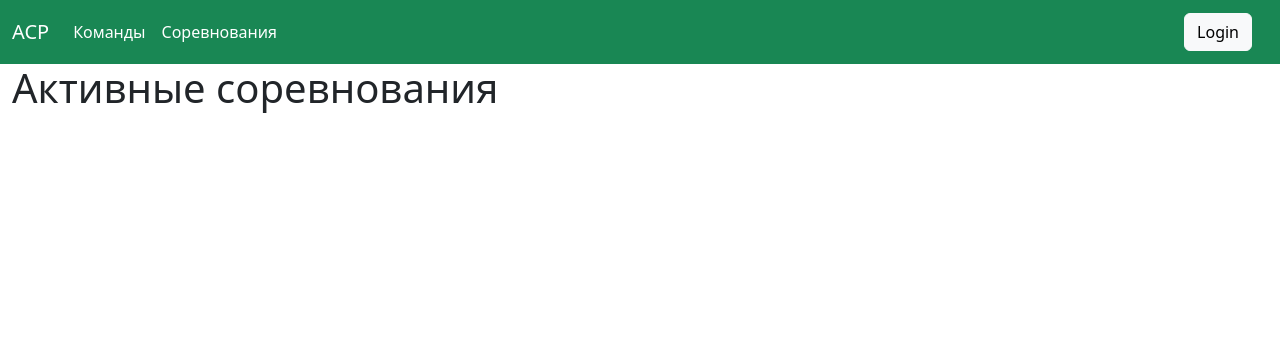
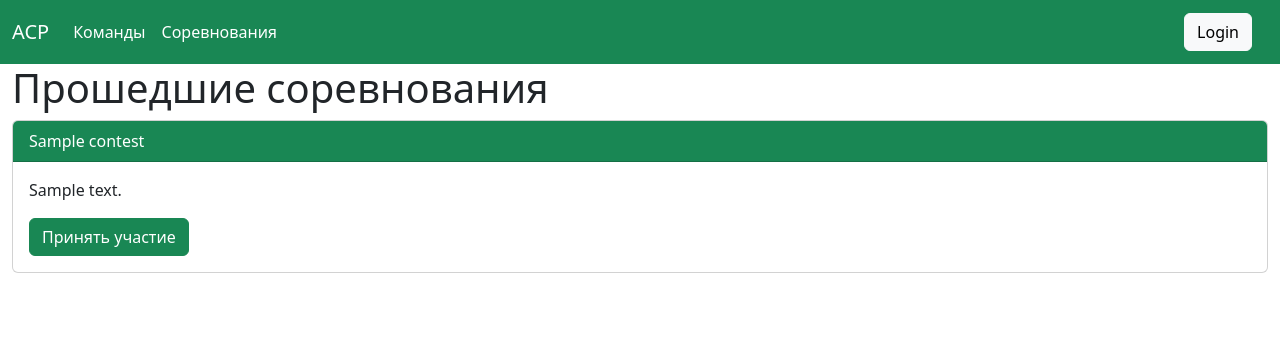
Before and after one commit to eivankin/contest_platform, a Django app: page /contests/ in a window 1280 px wide. Shown: the top 364 px of the page. Run offline with Django 3.2, Linux system fonts and the light colour scheme; tables that the repository leaves empty hold one stand-in row (values such as "Sample post"); some libraries are stand-ins or nearby versions.

Commit message:
update contests.html

```diff
--- a/contest_platform/urls.py
+++ b/contest_platform/urls.py
@@ -14,7 +14,7 @@ Including another URLconf
     2. Add a URL to urlpatterns:  path('blog/', include('blog.urls'))
 """
 from django.contrib import admin
-from django.urls import path, include, reverse
+from django.urls import path, include
 from django.views.generic import RedirectView
 
 urlpatterns = [
--- a/front/templates/contests.html
+++ b/front/templates/contests.html
@@ -1,5 +1,6 @@
 {% extends 'base.html' %}
 {% block content %}
+    {% if active_contests %}
         <h1>Активные соревнования</h1>
         {% for contest in active_contests %}
             <div class="card">
@@ -10,4 +11,29 @@
                 </div>
             </div>
         {% endfor %}
+    {% endif %}
+    {% if future_contests %}
+        <h1>Планируемые соревнования</h1>
+        {% for contest in future_contests %}
+            <div class="card">
+                <div class="card-header bg-success text-white">{{ contest.name }}</div>
+                <div class="card-body">
+                    <p class="card-text">{{ contest.description|safe }}</p>
+                    <a href="#" class="btn btn-success">Принять участие</a>
+                </div>
+            </div>
+        {% endfor %}
+    {% endif %}
+    {% if archive_contests %}
+        <h1>Прошедшие соревнования</h1>
+        {% for contest in archive_contests %}
+            <div class="card">
+                <div class="card-header bg-success text-white">{{ contest.name }}</div>
+                <div class="card-body">
+                    <p class="card-text">{{ contest.description|safe }}</p>
+                    <a href="#" class="btn btn-success">Принять участие</a>
+                </div>
+            </div>
+        {% endfor %}
+    {% endif %}
 {% endblock %}
--- a/front/views.py
+++ b/front/views.py
@@ -10,9 +10,19 @@ def contests(request: HttpRequest) -> HttpResponse:
     active_contests = c.get(
         reverse('core:contests', args=['active'])).json()
     process_contest_data(active_contests)
+
+    future_contests = c.get(
+        reverse('core:contests', args=['future'])).json()
+    process_contest_data(future_contests)
+
+    archive_contests = c.get(
+        reverse('core:contests', args=['archive'])).json()
+    process_contest_data(archive_contests)
+
     return render(
         request, 'contests.html',
-        {'title': 'Соревнования', 'active_contests': active_contests}
+        {'title': 'Соревнования', 'active_contests': active_contests,
+         'future_contests': future_contests, 'archive_contests': archive_contests}
     )
 
 
```
Lines whose indentation alone changed are shown as unchanged.
